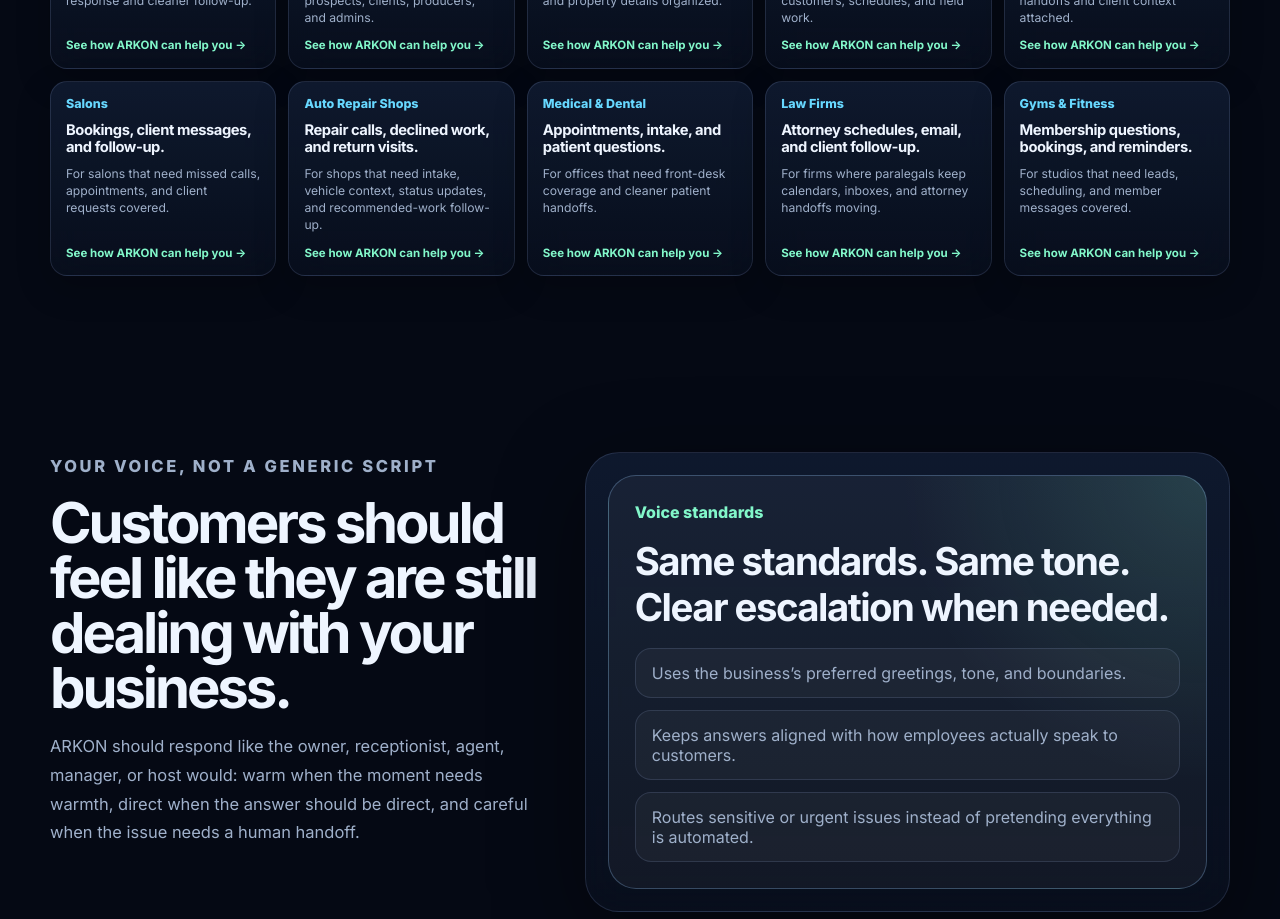
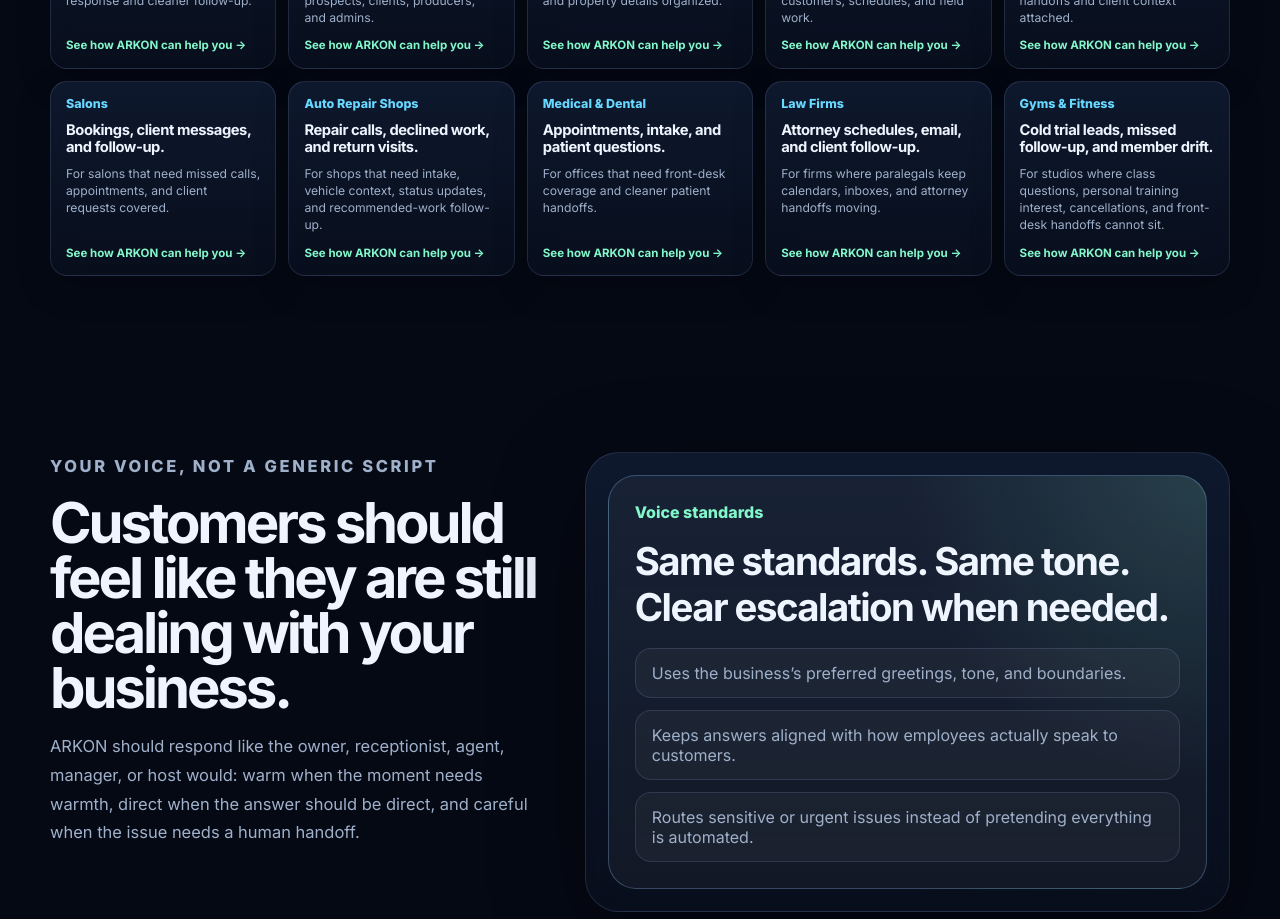
Before and after one commit to NMcKenzie77/ARKON-Homepage, a React (Vite) app: page / in a window 1280 px wide. Shown: the part 3400-4319 px from the top of the page. Built offline with nearby package versions, Linux system fonts and the light colour scheme.

Commit message:
Add pain to gyms solution card

```diff
--- a/src/data.js
+++ b/src/data.js
@@ -163,8 +163,8 @@
   },
   {
     name: 'Gyms & Fitness',
-    title: 'Membership questions, bookings, and reminders.',
-    details: 'For studios that need leads, scheduling, and member messages covered.',
+    title: 'Cold trial leads, missed follow-up, and member drift.',
+    details: 'For studios where class questions, personal training interest, cancellations, and front-desk handoffs cannot sit.',
     href: '/gyms-fitness-studios'
   }
 ];
```
